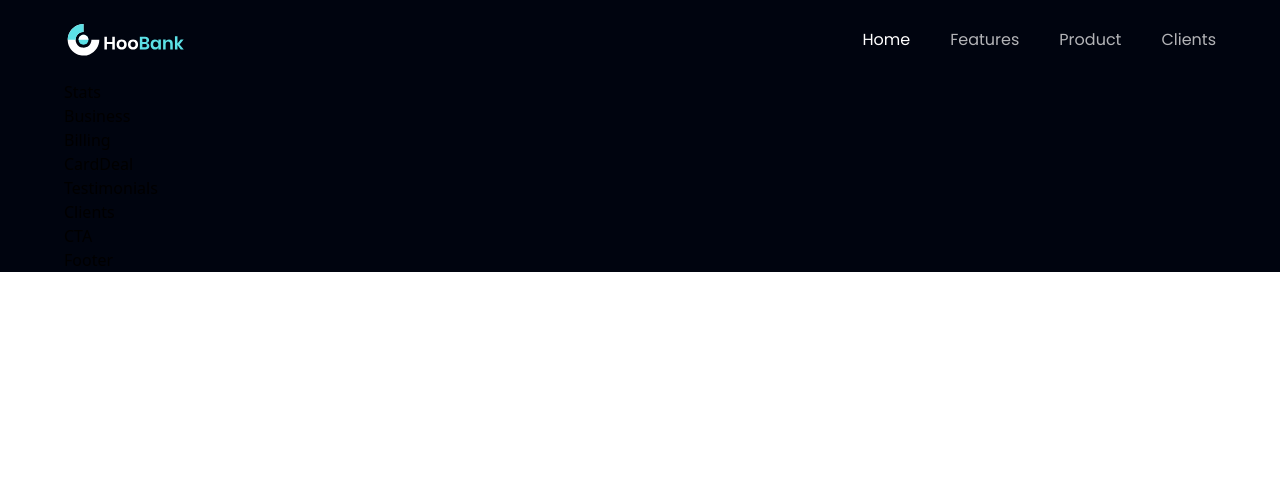
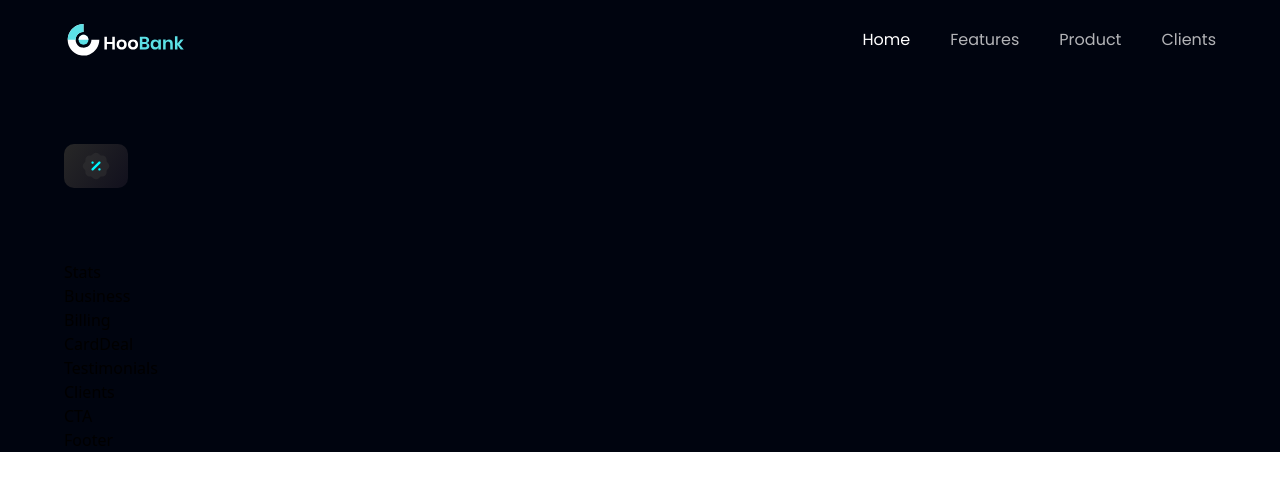
Before and after one commit to Pegrume88/modern-bank-react-app, a React (Vite) app in the folder modern_bank_app/: page / in a window 1280 px wide. Shown: the top 490 px of the page. Built offline with nearby package versions, Linux system fonts and the light colour scheme.

Commit message:
added discount image

```diff
--- a/modern_bank_app/src/components/Hero.jsx
+++ b/modern_bank_app/src/components/Hero.jsx
@@ -3,8 +3,17 @@ import { discount, robot } from '../assets'
 import React from 'react'
 
 const Hero = () => (
-  <section id='home' className={``}>
+  <section id='home' className={`flex md:flex-row flex-col ${styles.paddingY}`}>
+      <div className={`flex-1 ${styles.flexStart}
+        flex-col xl:px-0 sm:px-16 px-6`}>
+          <div className='flex flex-row items-center py-[6px] px-4 bg-discount-gradient
+            rounded-[10px] mb-2'>
 
+              <img src={discount} alt="discount" className='w-[32px] h-[32px] '/>
+
+          </div>
+
+      </div>
   </section>
 )
 
```
